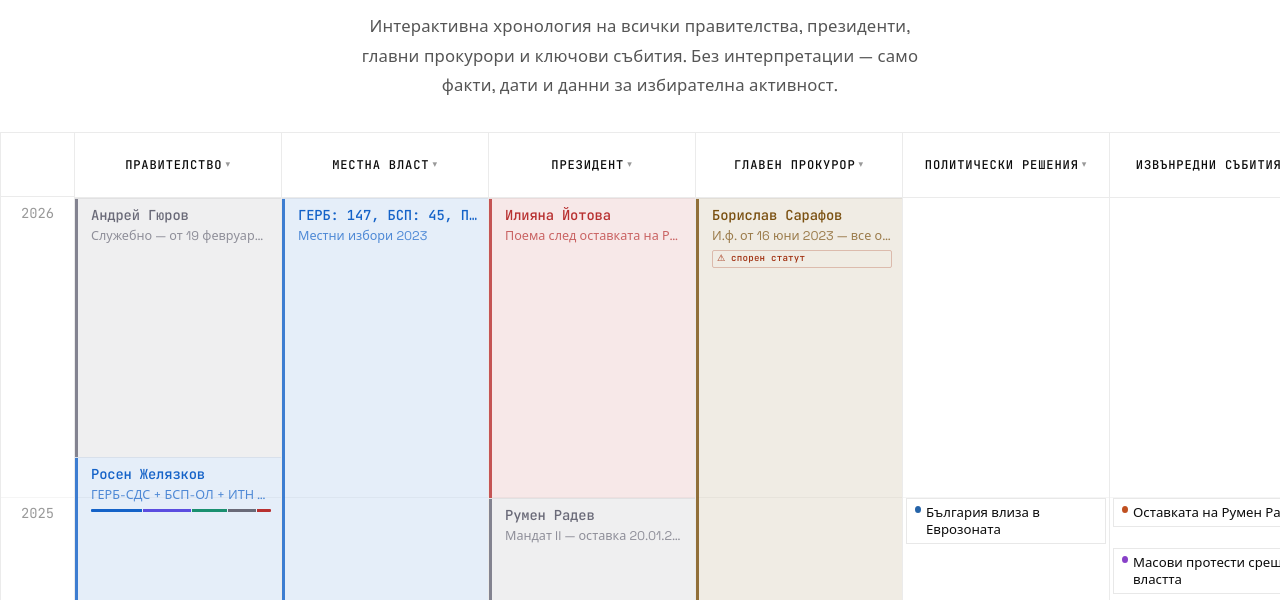
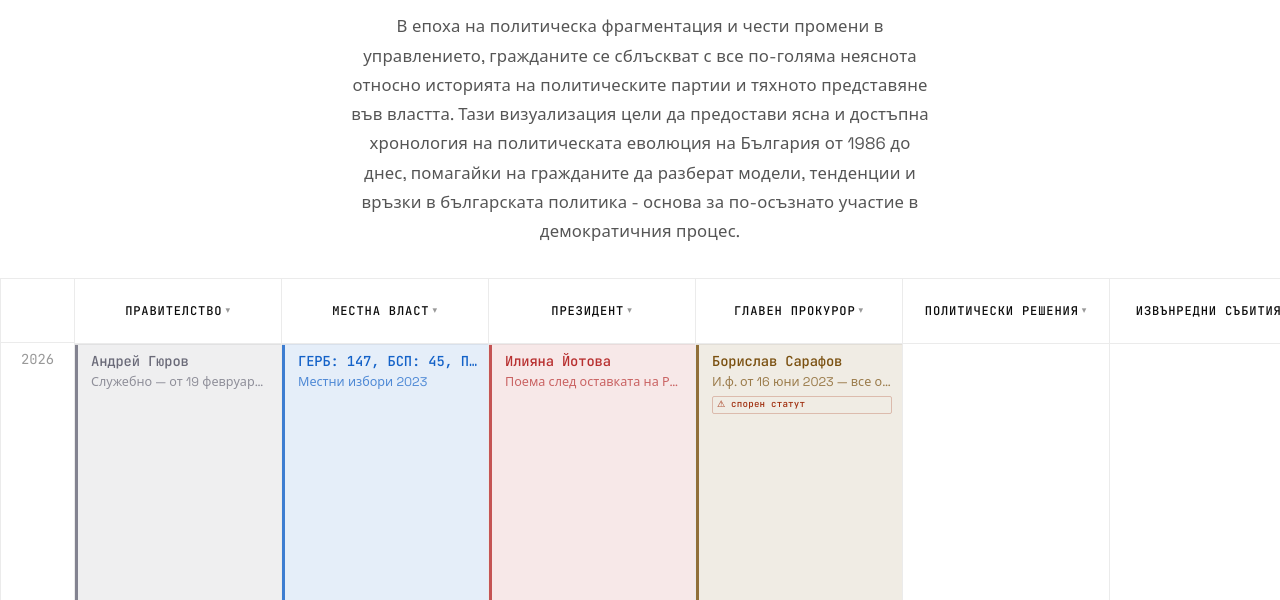
Before and after one commit to kamenkamenov/timeline-bg, a plain HTML site: page index.html in a window 1280 px wide. Shown: the part 195-795 px from the top of the page. Drawn offline with Linux system fonts and the light colour scheme.

Commit message:
Update Hero Text

```diff
--- a/index.html
+++ b/index.html
@@ -3,7 +3,7 @@
 <head>
 <meta charset="UTF-8">
 <meta name="viewport" content="width=device-width, initial-scale=1.0">
-<title>Управлението на България 1986–2027</title>
+<title>Управлението на България 1986–2026</title>
 <meta name="description" content="Интерактивна хронология на правителствата, президентите, главните прокурори и ключовите събития в България от 1986 до 2026 г.">
 <link rel="preconnect" href="https://fonts.googleapis.com">
 <link href="https://fonts.googleapis.com/css2?family=JetBrains+Mono:wght@300;400;500;600&family=Space+Grotesk:wght@300;400;500;600&display=swap" rel="stylesheet">
@@ -539,7 +539,7 @@ footer {
 </svg>
 <header class="hero">
   <h1>Управлението на <span>България</span><br>1986 – 2026</h1>
-  <p class="hero-desc">Интерактивна хронология на всички правителства, президенти, главни прокурори и ключови събития. Без интерпретации — само факти, дати и данни за избирателна активност.</p>
+  <p class="hero-desc">В епоха на политическа фрагментация и чести промени в управлението, гражданите се сблъскват с все по-голяма неяснота относно историята на политическите партии и тяхното представяне във властта. Тази визуализация цели да предостави ясна и достъпна хронология на политическата еволюция на България от 1986 до днес, помагайки на гражданите да разберат модели, тенденции и връзки в българската политика - основа за по-осъзнато участие в демократичния процес.</p>
 </header>
 
 
```
